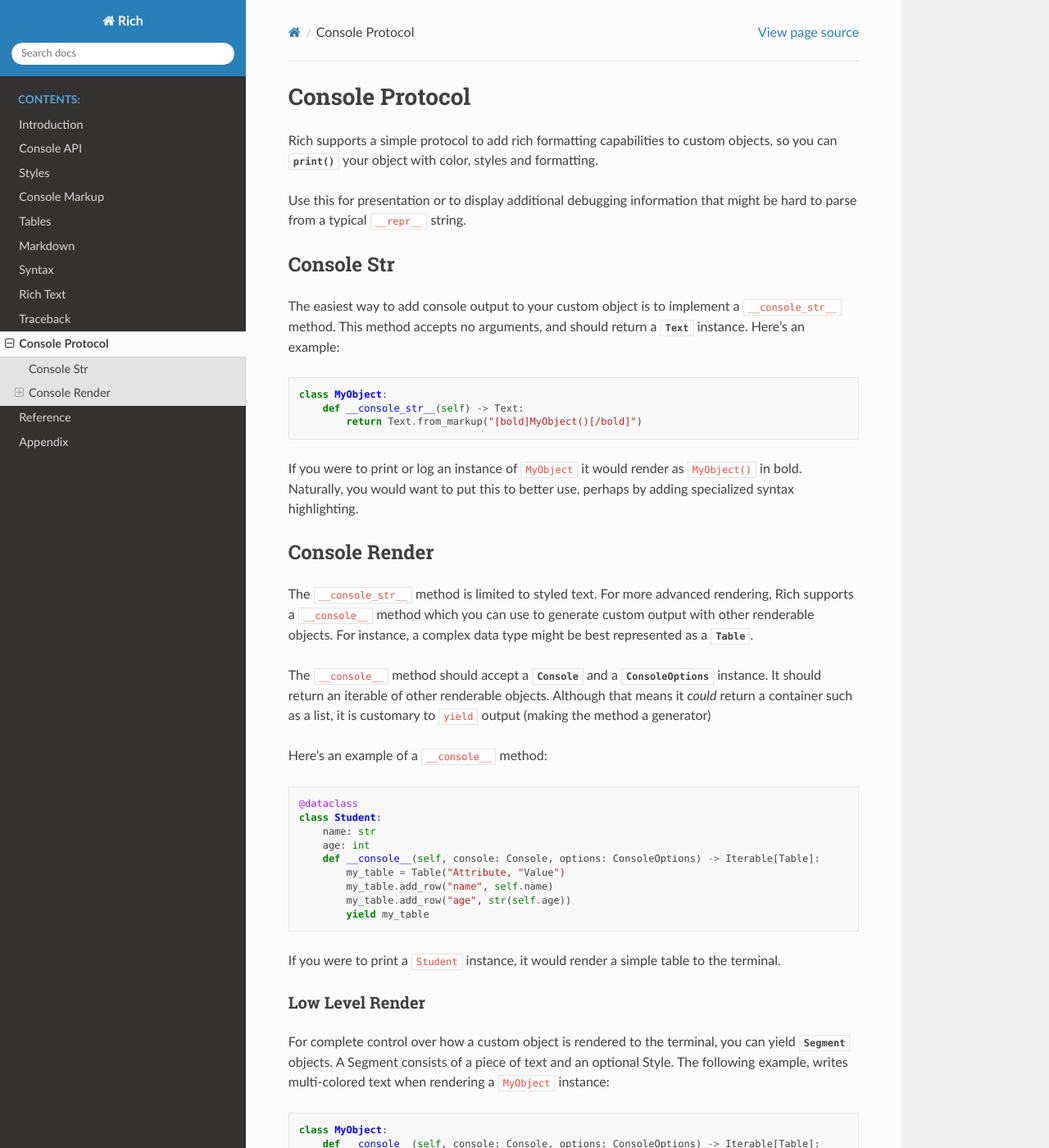
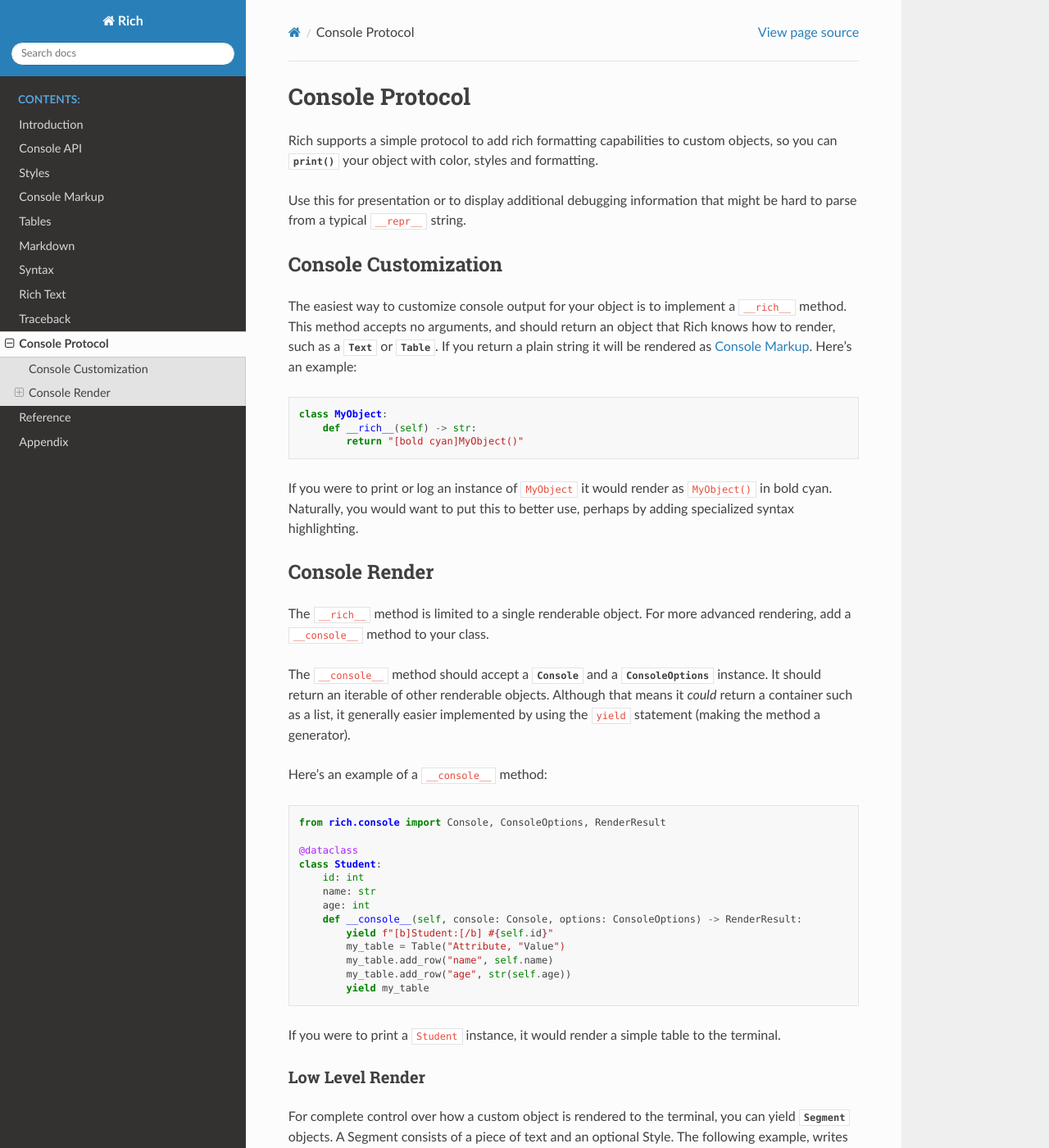
Before and after one commit to Textualize/rich, a Sphinx documentation site: the page built from docs/source/protocol.rst, in a window 1280 px wide and 1400 px high. Shown: the whole window at 82% size. Built offline with Sphinx 7.4.7 and the Read the Docs theme 2.0.0, drawn with Linux system fonts in a browser that asks for light colours; some of the changed text lies outside the part shown.

Commit message:
changed console customization

```diff
--- a/docs/source/protocol.rst
+++ b/docs/source/protocol.rst
@@ -9,32 +9,36 @@
 Use this for presentation or to display additional debugging information that might be hard to parse from a typical ``__repr__`` string.
 
 
-Console Str
------------
+Console Customization
+---------------------
 
-The easiest way to add console output to your custom object is to implement a ``__console_str__`` method. This method accepts no arguments, and should return a :class:`~rich.text.Text` instance. Here's an example::
+The easiest way to customize console output for your object is to implement a ``__rich__`` method. This method accepts no arguments, and should return an object that Rich knows how to render, such as a :class:`~rich.text.Text` or :class:`~rich.table.Table`. If you return a plain string it will be rendered as :ref:`console_markup`. Here's an example::
 
     class MyObject:
-        def __console_str__(self) -> Text:
-            return Text.from_markup("[bold]MyObject()[/bold]")
+        def __rich__(self) -> str:
+            return "[bold cyan]MyObject()"
 
-If you were to print or log an instance of ``MyObject`` it would render as ``MyObject()`` in bold. Naturally, you would want to put this to better use, perhaps by adding specialized syntax highlighting.
+If you were to print or log an instance of ``MyObject`` it would render as ``MyObject()`` in bold cyan. Naturally, you would want to put this to better use, perhaps by adding specialized syntax highlighting.
 
 
 Console Render
 --------------
 
-The ``__console_str__`` method is limited to styled text. For more advanced rendering, Rich supports a ``__console__`` method which you can use to generate custom output with other renderable objects. For instance, a complex data type might be best represented as a :class:`~rich.table.Table`.
+The ``__rich__`` method is limited to a single renderable object. For more advanced rendering, add a ``__console__`` method to your class.
 
-The ``__console__`` method should accept a :class:`~rich.console.Console` and a :class:`~rich.console.ConsoleOptions` instance. It should return an iterable of other renderable objects. Although that means it *could* return a container such as a list, it is customary to ``yield`` output (making the method a generator)
+The ``__console__`` method should accept a :class:`~rich.console.Console` and a :class:`~rich.console.ConsoleOptions` instance. It should return an iterable of other renderable objects. Although that means it *could* return a container such as a list, it generally easier implemented by using the ``yield`` statement (making the method a generator).
 
 Here's an example of a ``__console__`` method::
 
+    from rich.console import Console, ConsoleOptions, RenderResult
+
     @dataclass
     class Student:
+        id: int
         name: str
         age: int
-        def __console__(self, console: Console, options: ConsoleOptions) -> Iterable[Table]:
+        def __console__(self, console: Console, options: ConsoleOptions) -> RenderResult:
+            yield f"[b]Student:[/b] #{self.id}"
             my_table = Table("Attribute, "Value")
             my_table.add_row("name", self.name)
             my_table.add_row("age", str(self.age))
@@ -48,9 +52,8 @@
 
 For complete control over how a custom object is rendered to the terminal, you can yield :class:`~rich.segment.Segment` objects. A Segment consists of a piece of text and an optional Style. The following example, writes multi-colored text when rendering a ``MyObject`` instance::
 
-
     class MyObject:
-        def __console__(self, console: Console, options: ConsoleOptions) -> Iterable[Table]:
+        def __console__(self, console: Console, options: ConsoleOptions) -> RenderResult:
             yield Segment("My", "magenta")
             yield Segment("Object", green")
             yield Segment("()", "cyan")
@@ -59,7 +62,7 @@
 Console Width
 ~~~~~~~~~~~~~
 
-Sometimes Rich needs to know how many characters an object will take up when rendering. The :class:`~rich.table.Table` class for instance, will use this information to calculate the optimal dimensions for the columns. If you aren't using one of the standard classes, you will need to supply a ``__console_width__`` method which accepts the maximum width as an integer and returns a :class:`~rich.render_width.RenderWidth` object. The RenderWidth object should contain the *minimum* and *maximum* number of characters required to render.
+Sometimes Rich needs to know how many characters an object will take up when rendering. The :class:`~rich.table.Table` class, for instance, will use this information to calculate the optimal dimensions for the columns. If you aren't using one of the standard classes, you will need to supply a ``__console_width__`` method which accepts the maximum width as an integer and returns a :class:`~rich.render_width.RenderWidth` object. The RenderWidth object should contain the *minimum* and *maximum* number of characters required to render.
 
 For example, if we are rendering a chess board, it would require a minimum of 8 characters to render. The maximum can be left as the maximum available width (assuming a centered board)::
 
```
Also changed, not shown: CHANGELOG.md (+6 -0 lines), 3 other files.
